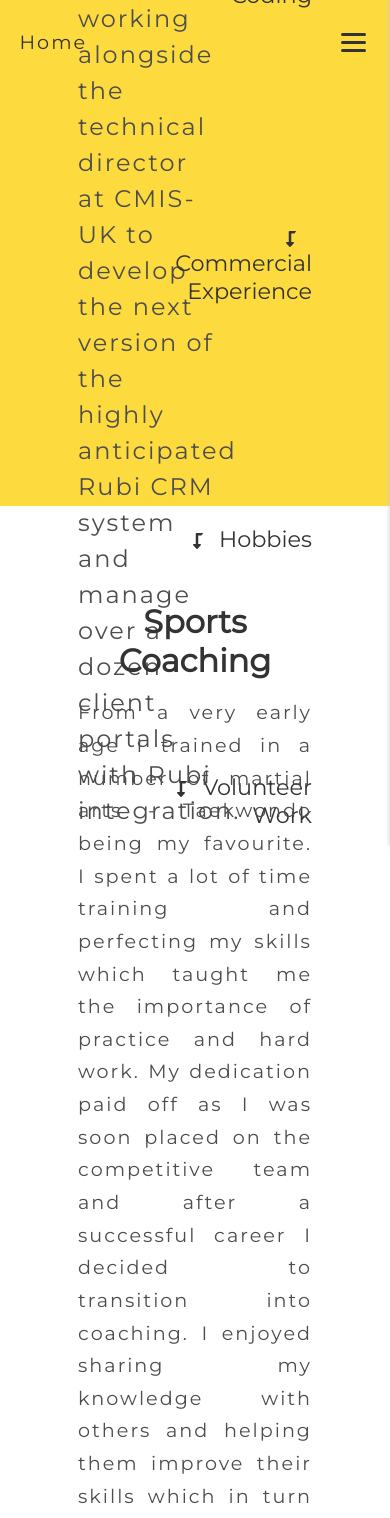
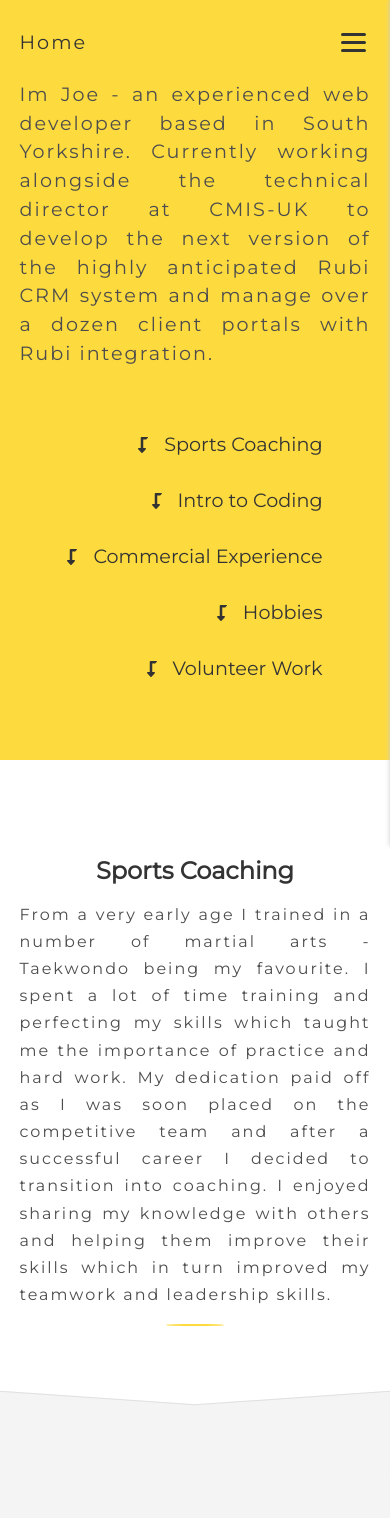
Before and after one commit to joenapper/joe-napper, a React (Create React App) app: page /about in a window 390 px wide. Shown: the top 1518 px of the page. Built offline with nearby package versions, Linux system fonts and the light colour scheme.

Commit message:
Additional media queries

```diff
--- a/src/components/About/CodingSection.js
+++ b/src/components/About/CodingSection.js
@@ -89,8 +89,8 @@ const Coding = styled.section`
 
   @media (max-width: 1025px) {
     article {
-      width: 60vw;
-      margin: 0 20vw;
+      width: 70vw;
+      margin: 0 15vw;
 
       p {
         font-size: 1.2rem;
@@ -101,6 +101,28 @@ const Coding = styled.section`
       width: 15%;
     }
   }
+
+  @media (max-width: 768px) {
+    article {
+      width: 80vw;
+      margin: 0 10vw;
+    }
+  }
+
+  @media (max-width: 400px) {
+    article {
+      width: 90vw;
+      margin: 0 5vw;
+
+      h2 {
+        font-size: 1.5rem;
+      }
+
+      p {
+        font-size: 1rem;
+      }
+    }
+  }
 `;
 
 export default CodingSection;
--- a/src/components/About/ExperienceSection.js
+++ b/src/components/About/ExperienceSection.js
@@ -86,8 +86,8 @@ const Coding = styled.section`
 
   @media (max-width: 1025px) {
     article {
-      width: 60vw;
-      margin: 0 20vw;
+      width: 70vw;
+      margin: 0 15vw;
 
       p {
         font-size: 1.2rem;
@@ -98,6 +98,28 @@ const Coding = styled.section`
       width: 15%;
     }
   }
+
+  @media (max-width: 768px) {
+    article {
+      width: 80vw;
+      margin: 0 10vw;
+    }
+  }
+
+  @media (max-width: 400px) {
+    article {
+      width: 90vw;
+      margin: 0 5vw;
+
+      h2 {
+        font-size: 1.5rem;
+      }
+
+      p {
+        font-size: 1rem;
+      }
+    }
+  }
 `;
 
 export default CodingSection;
--- a/src/components/About/HobbieSection.js
+++ b/src/components/About/HobbieSection.js
@@ -87,8 +87,8 @@ const Hobbie = styled.section`
 
   @media (max-width: 1025px) {
     article {
-      width: 60vw;
-      margin: 0 20vw;
+      width: 70vw;
+      margin: 0 15vw;
 
       p {
         font-size: 1.2rem;
@@ -99,6 +99,28 @@ const Hobbie = styled.section`
       width: 15%;
     }
   }
+
+  @media (max-width: 768px) {
+    article {
+      width: 80vw;
+      margin: 0 10vw;
+    }
+  }
+
+  @media (max-width: 400px) {
+    article {
+      width: 90vw;
+      margin: 0 5vw;
+
+      h2 {
+        font-size: 1.5rem;
+      }
+
+      p {
+        font-size: 1rem;
+      }
+    }
+  }
 `;
 
 export default HobbieSection;
--- a/src/components/About/IntroSection.js
+++ b/src/components/About/IntroSection.js
@@ -162,6 +162,68 @@ const Intro = styled.div`
       }
     }
   }
+
+  @media (max-width: 1025px) {
+    article {
+      width: 80vw;
+      margin: 0 10vw;
+    }
+  }
+
+  @media (max-width: 768px) {
+    height: 90vh;
+
+    article {
+      flex-direction: column;
+      gap: 2rem;
+
+      .intro {
+        width: 100%;
+        font-size: 1.5rem;
+        line-height: 1.5;
+        letter-spacing: 2px;
+      }
+
+      div {
+        justify-content: center;
+        width: 100%;
+
+        ul {
+          li {
+            margin-top: 2rem;
+          }
+        }
+      }
+    }
+  }
+
+  @media (max-width: 550px) {
+    height: 80vh;
+
+    article {
+      width: 90vw;
+      margin: 0 5vw;
+
+      .intro {
+        font-size: 1.2rem;
+        text-align: justify;
+      }
+
+      div {
+        ul {
+          li {
+            a {
+              font-size: 1.2rem;
+            }
+          }
+        }
+      }
+    }
+  }
+
+  @media (max-width: 400px) {
+    height: 90vh;
+  }
 `;
 
 export default IntroSection;
--- a/src/components/About/SportingSection.js
+++ b/src/components/About/SportingSection.js
@@ -63,8 +63,8 @@ const Sport = styled.section`
 
   @media (max-width: 1025px) {
     article {
-      width: 60vw;
-      margin: 0 20vw;
+      width: 70vw;
+      margin: 0 15vw;
 
       p {
         font-size: 1.2rem;
@@ -75,6 +75,28 @@ const Sport = styled.section`
       width: 15%;
     }
   }
+
+  @media (max-width: 768px) {
+    article {
+      width: 80vw;
+      margin: 0 10vw;
+    }
+  }
+
+  @media (max-width: 400px) {
+    article {
+      width: 90vw;
+      margin: 0 5vw;
+
+      h2 {
+        font-size: 1.5rem;
+      }
+
+      p {
+        font-size: 1rem;
+      }
+    }
+  }
 `;
 
 export default SportingSection;
--- a/src/components/About/VolunteerSection.js
+++ b/src/components/About/VolunteerSection.js
@@ -89,8 +89,8 @@ const Volunteer = styled.section`
 
   @media (max-width: 1025px) {
     article {
-      width: 60vw;
-      margin: 0 20vw;
+      width: 70vw;
+      margin: 0 15vw;
 
       p {
         font-size: 1.2rem;
@@ -101,6 +101,28 @@ const Volunteer = styled.section`
       width: 15%;
     }
   }
+
+  @media (max-width: 768px) {
+    article {
+      width: 80vw;
+      margin: 0 10vw;
+    }
+  }
+
+  @media (max-width: 400px) {
+    article {
+      width: 90vw;
+      margin: 0 5vw;
+
+      h2 {
+        font-size: 1.5rem;
+      }
+
+      p {
+        font-size: 1rem;
+      }
+    }
+  }
 `;
 
 export default VolunteerSection;
--- a/src/components/Home/ArticleSection.js
+++ b/src/components/Home/ArticleSection.js
@@ -135,6 +135,7 @@ const Article = styled.div`
       }
       .cards {
         flex-direction: column;
+        gap: 1rem;
       }
     }
   }
@@ -173,6 +174,9 @@ const Article = styled.div`
 
   @media (max-width: 550px) {
     .container {
+      width: 70vw;
+      margin: 0 15vw;
+
       h2 {
         padding-top: 17.5rem;
       }
@@ -198,6 +202,14 @@ const Article = styled.div`
       }
     }
   }
+
+  @media (max-width: 395px) {
+    .container {
+      p {
+        padding-bottom: 42.5rem;
+      }
+    }
+  }
 `;
 
 export default ArticleSection;
--- a/src/components/Home/HeroSection.js
+++ b/src/components/Home/HeroSection.js
@@ -54,7 +54,9 @@ const Hero = styled.article`
     height: 80vh;
 
     div {
+      width: 90vw;
       margin-top: -10rem;
+
       span {
         font-size: 1rem;
       }
--- a/src/components/Home/ProjectSection.js
+++ b/src/components/Home/ProjectSection.js
@@ -93,10 +93,15 @@ const Projects = styled(motion.div)`
   }
 
   @media (max-width: 550px) {
+    h2 {
+      font-size: 2rem;
+    }
+
     .cards {
       display: flex;
       flex-direction: column;
-      grid-gap: 1rem;
+      /* grid-gap: 1rem; */
+      gap: 2rem;
     }
   }
 `;
```
